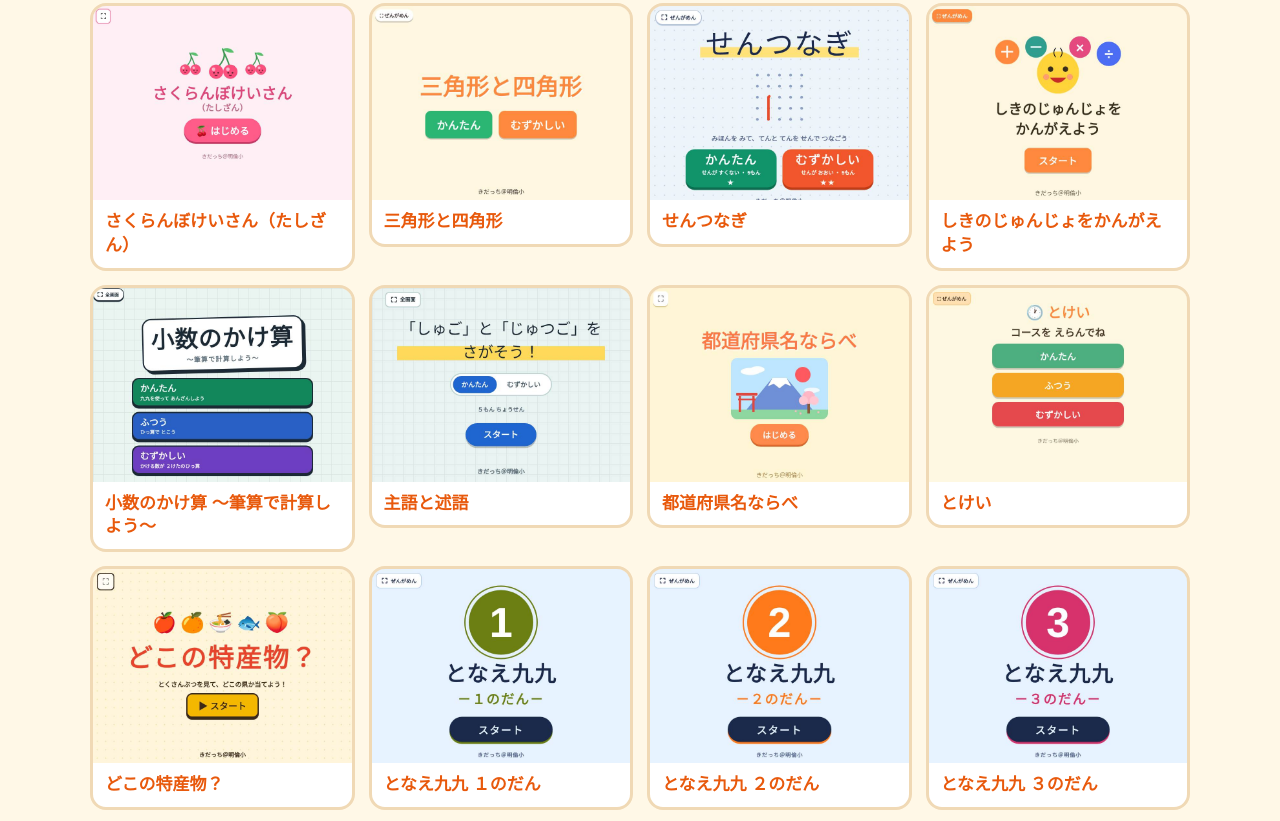
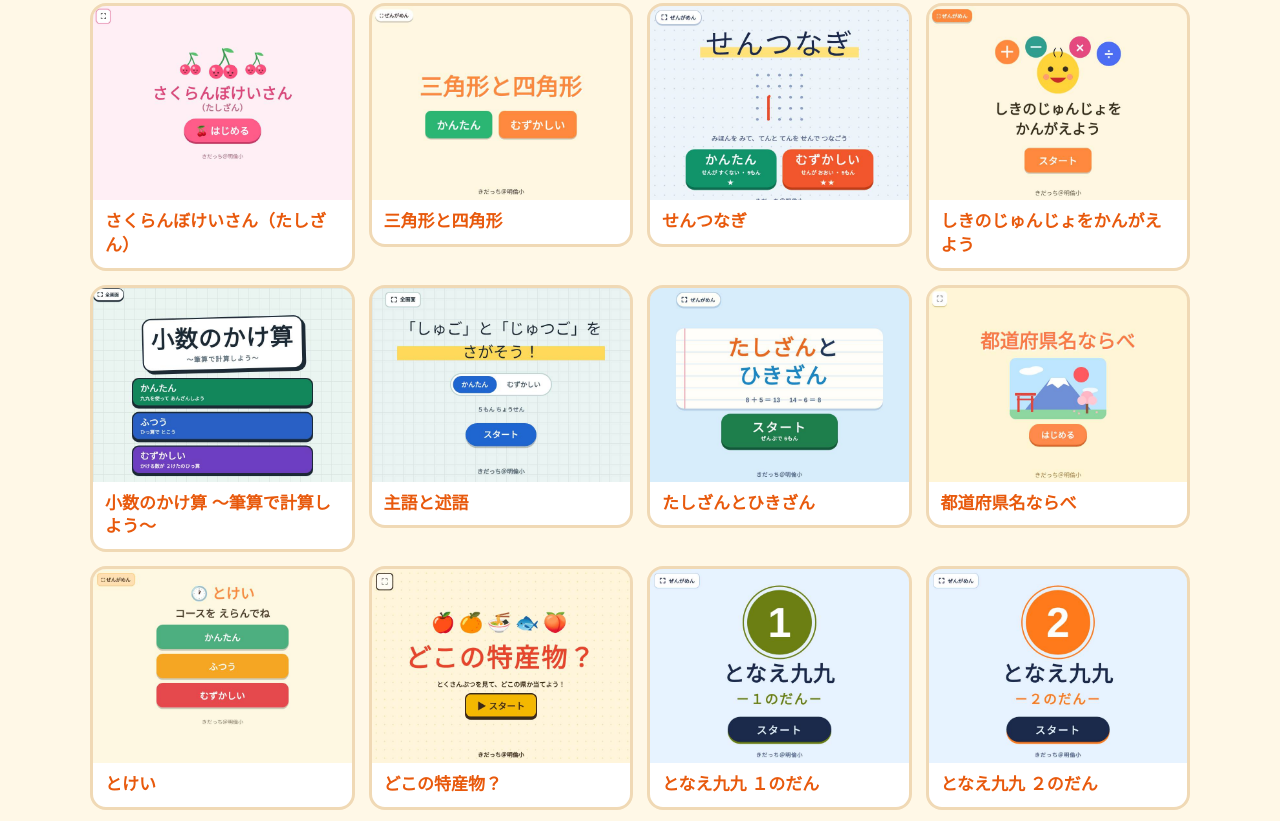
Before and after one commit to nakayoshi-rinrin/all-apps, a plain HTML site: page index.html in a window 1280 px wide. Shown: the part 1966-2787 px from the top of the page. Drawn offline with Linux system fonts and the light colour scheme.

Commit message:
Add tashizan-hikizan to thumbnail list
Co-Authored-By: Claude Sonnet 5.5 <noreply@anthropic.com>
Claude-Session: https://claude.ai/code/session_012orZHEc8vWesUBDbVPonB4

```diff
--- a/index.html
+++ b/index.html
@@ -16,7 +16,7 @@ img{display:block;width:100%;height:auto;aspect-ratio:4/3;object-fit:cover;backg
 a span{display:block;padding:10px 12px;line-height:1.4}
 footer{text-align:center;margin:28px;opacity:.7}
 </style></head>
-<body><h1>全アプリ一覧</h1><p class="n">48こ</p>
+<body><h1>全アプリ一覧</h1><p class="n">49こ</p>
 <ul>
 <li><a href="https://nakayoshi-rinrin.github.io/app/100made-kazu/"><img src="thumbs/100made-kazu.jpg" alt="" width="800" height="600" loading="lazy"><span>１００までのかず</span></a></li>
 <li><a href="https://nakayoshi-rinrin.github.io/app/dare-dousita/"><img src="thumbs/dare-dousita.jpg" alt="" width="800" height="600" loading="lazy"><span>だれが、なにをしているの？</span></a></li>
@@ -52,6 +52,7 @@ footer{text-align:center;margin:28px;opacity:.7}
 <li><a href="https://nakayoshi-rinrin.github.io/app/shiki-jyunjyo-4nen/"><img src="thumbs/shiki-jyunjyo-4nen.jpg" alt="" width="800" height="600" loading="lazy"><span>しきのじゅんじょをかんがえよう</span></a></li>
 <li><a href="https://nakayoshi-rinrin.github.io/app/syosu-kakezan/"><img src="thumbs/syosu-kakezan.jpg" alt="" width="800" height="600" loading="lazy"><span>小数のかけ算 ～筆算で計算しよう～</span></a></li>
 <li><a href="https://nakayoshi-rinrin.github.io/app/syugo-jyutugo/"><img src="thumbs/syugo-jyutugo.jpg" alt="" width="800" height="600" loading="lazy"><span>主語と述語</span></a></li>
+<li><a href="https://nakayoshi-rinrin.github.io/app/tashizan-hikizan/"><img src="thumbs/tashizan-hikizan.jpg" alt="" width="800" height="600" loading="lazy"><span>たしざんとひきざん</span></a></li>
 <li><a href="https://nakayoshi-rinrin.github.io/app/todoufuken-narabikae/"><img src="thumbs/todoufuken-narabikae.jpg" alt="" width="800" height="600" loading="lazy"><span>都道府県名ならべ</span></a></li>
 <li><a href="https://nakayoshi-rinrin.github.io/app/tokei/"><img src="thumbs/tokei.jpg" alt="" width="800" height="600" loading="lazy"><span>とけい</span></a></li>
 <li><a href="https://nakayoshi-rinrin.github.io/app/tokusanbutu/"><img src="thumbs/tokusanbutu.jpg" alt="" width="800" height="600" loading="lazy"><span>どこの特産物？</span></a></li>
```
Also changed, not shown: thumbs/tashizan-hikizan.jpg (added).
